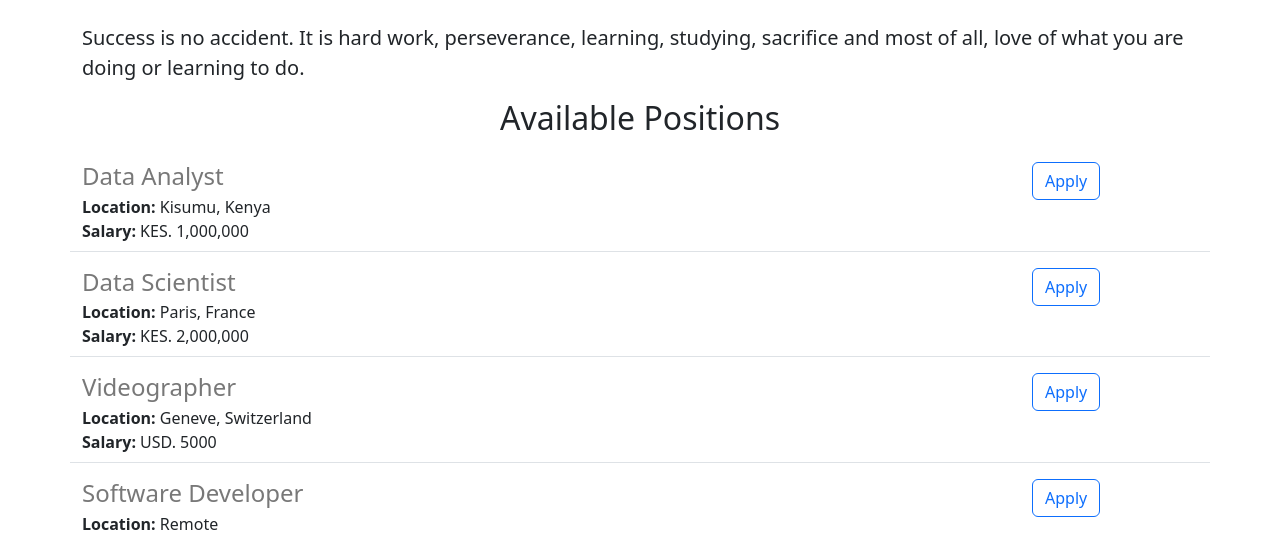
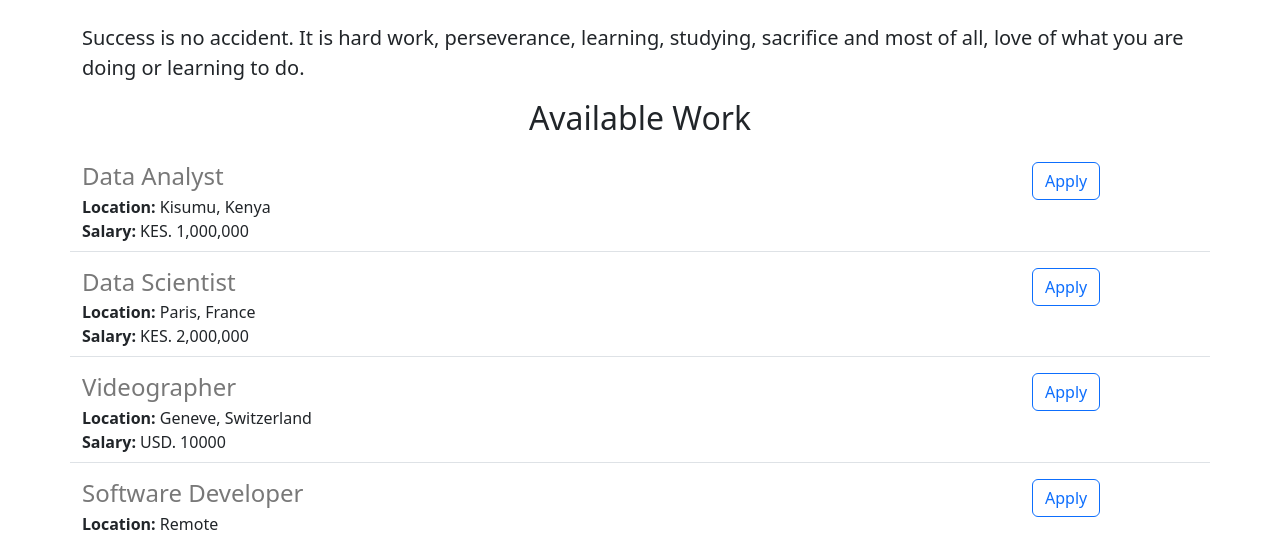
Before and after one commit to Agure-Ogonji/chaktek-career-site, a Flask app: page / in a window 1280 px wide. Shown: the part 487-1024 px from the top of the page. Run offline with Flask 3, Linux system fonts and the light colour scheme.

Commit message:
Changes Made

```diff
--- a/app.py
+++ b/app.py
@@ -19,7 +19,7 @@ JOBS = [
     'id' : 3,
     'title' : 'Videographer',
     'location' : 'Geneve, Switzerland',
-    'salary' : 'USD. 5000'
+    'salary' : 'USD. 10000'
   },
   {
     'id' : 4,
--- a/templates/home.html
+++ b/templates/home.html
@@ -20,7 +20,7 @@
 
       <h2 class="text-center mt-2 mb-4">About ChakTek</h2>
       <p class="lead">Success is no accident. It is hard work, perseverance, learning, studying, sacrifice and most of all, love of what you are doing or learning to do.</p>
-      <h2 class="text-center mt-2 mb-4">Available Positions</h2>
+      <h2 class="text-center mt-2 mb-4">Available Work</h2>
       <div>
         {% for job in jobs %}
         {% include 'jobitem.html' %}
```
